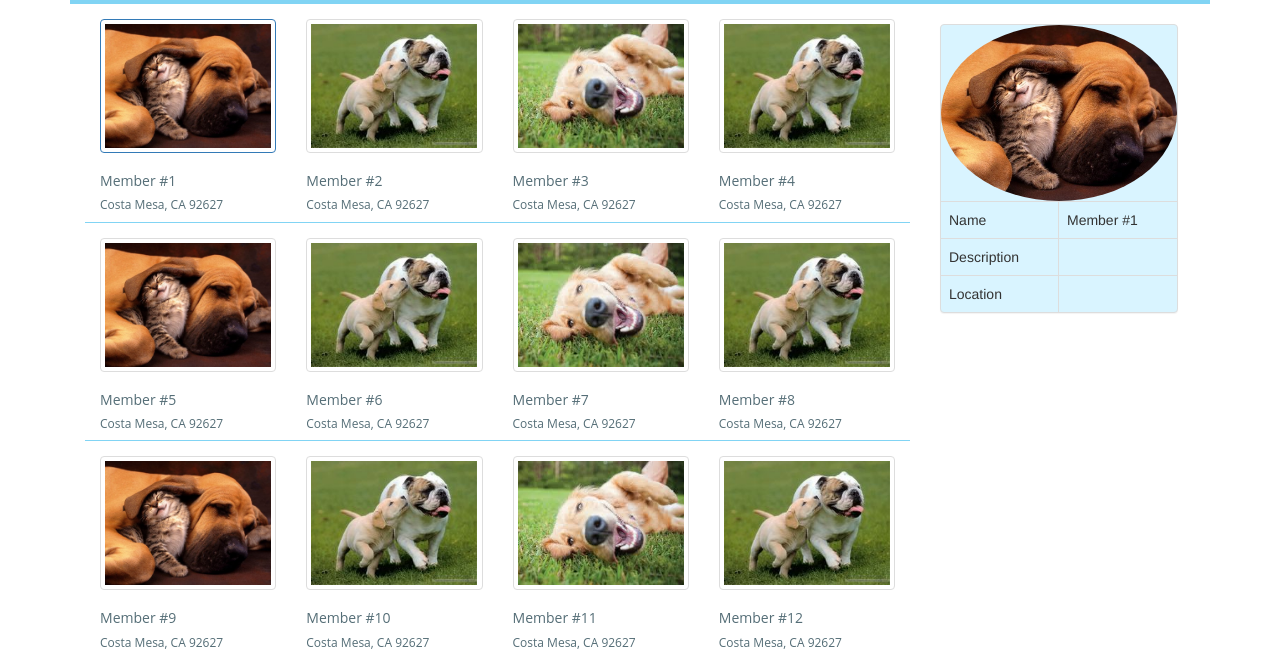
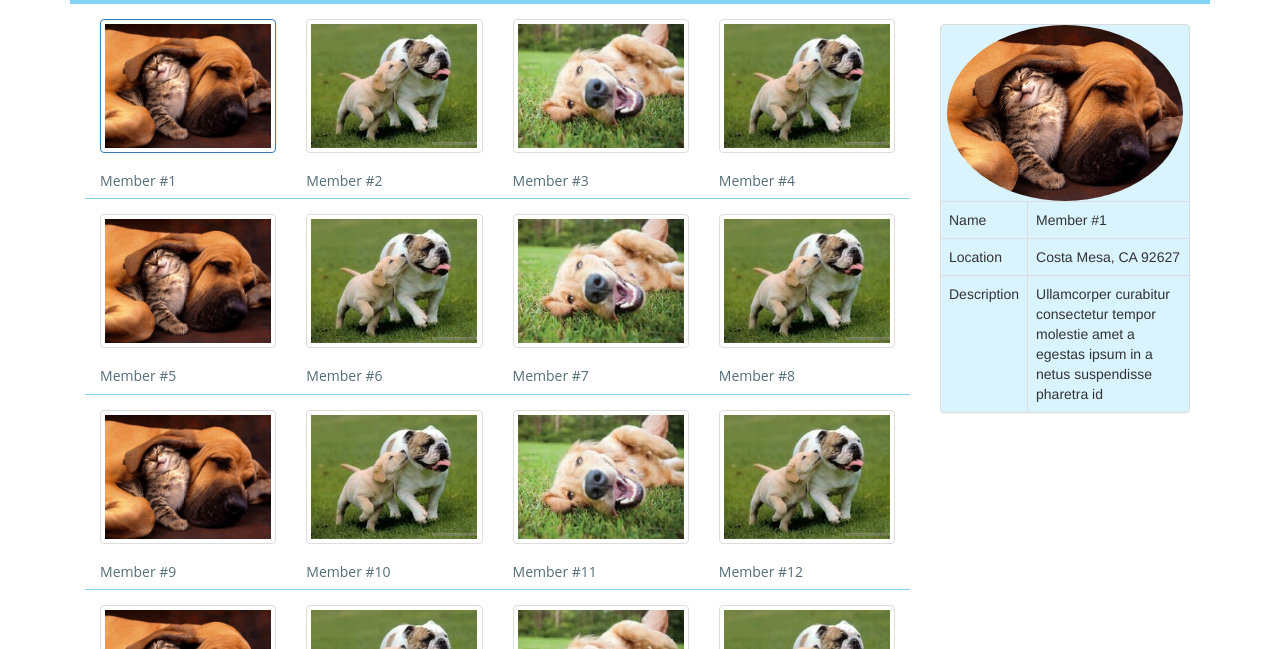
Before and after one commit to octttran/Pet, a plain HTML site: page gallery.html in a window 1280 px wide. Both pictures are taken after a click on the element 188 px from the left and 229 px from the top of the page. Shown: the part 151-800 px from the top of the page. Drawn offline with nearby package versions, Linux system fonts and the light colour scheme.

Commit message:
Fixed on click gallery to show info on sidebar

```diff
--- a/gallery.html
+++ b/gallery.html
@@ -64,7 +64,7 @@
                 </a>
               </div>
               <h5>Member #1</h5>
-              <h6>Costa Mesa, CA 92627</h6>
+              <h6 class="member-location">Costa Mesa, CA 92627</h6>
               <p class="member-description">Ullamcorper curabitur consectetur tempor molestie amet a egestas ipsum in a netus suspendisse pharetra id</p>
             </div>
             <div class="col-md-3">
@@ -74,8 +74,8 @@
                 </a>
               </div>
               <h5>Member #2</h5>
-              <h6>Costa Mesa, CA 92627</h6>
-              <p class="member-description">Ullamcorper curabitur consectetur tempor molestie amet a egestas ipsum in a netus suspendisse pharetra id</p>
+              <h6 class="member-location">Westminster, CA 92683</h6>
+              <p class="member-description">UMi fermentum nulla quam venenatis nunc id enim nisl dolor felis vestibulum interdum vestibulum ipsum diam condiment</p>
             </div>
             <div class="col-md-3">
               <div class="gallery-one">
@@ -84,7 +84,7 @@
                 </a>
               </div>
               <h5>Member #3</h5>
-              <h6>Costa Mesa, CA 92627</h6>
+              <h6 class="member-location">Costa Mesa, CA 92627</h6>
               <p class="member-description">Ullamcorper curabitur consectetur tempor molestie amet a egestas ipsum in a netus suspendisse pharetra id</p>
             </div>
             <div class="col-md-3">
@@ -94,8 +94,8 @@
                 </a>
               </div>
               <h5>Member #4</h5>
-              <h6>Costa Mesa, CA 92627</h6>
-              <p class="member-description">Ullamcorper curabitur consectetur tempor molestie amet a egestas ipsum in a netus suspendisse pharetra id</p>
+              <h6 class="member-location">Westminster, CA 92683</h6>
+              <p class="member-description">UUMi fermentum nulla quam venenatis nunc id enim nisl dolor felis vestibulum interdum vestibulum ipsum diam condiment</p>
             </div>
             <div class="col-md-12 bg-blue">
             </div>
@@ -106,7 +106,7 @@
                 </a>
               </div>
               <h5>Member #5</h5>
-              <h6>Costa Mesa, CA 92627</h6>
+              <h6 class="member-location">Costa Mesa, CA 92627</h6>
               <p class="member-description">Ullamcorper curabitur consectetur tempor molestie amet a egestas ipsum in a netus suspendisse pharetra id</p>
             </div>
             <div class="col-md-3">
@@ -116,8 +116,8 @@
                 </a>
               </div>
               <h5>Member #6</h5>
-              <h6>Costa Mesa, CA 92627</h6>
-              <p class="member-description">Ullamcorper curabitur consectetur tempor molestie amet a egestas ipsum in a netus suspendisse pharetra id</p>
+              <h6 class="member-location">Westminster, CA 92683</h6>
+              <p class="member-description">UMi fermentum nulla quam venenatis nunc id enim nisl dolor felis vestibulum interdum vestibulum ipsum diam condiment</p>
             </div>
             <div class="col-md-3">
               <div class="gallery-one">
@@ -126,7 +126,7 @@
                 </a>
               </div>
               <h5>Member #7</h5>
-              <h6>Costa Mesa, CA 92627</h6>
+              <h6 class="member-location">Costa Mesa, CA 92627</h6>
               <p class="member-description">Ullamcorper curabitur consectetur tempor molestie amet a egestas ipsum in a netus suspendisse pharetra id</p>
             </div>
             <div class="col-md-3">
@@ -136,8 +136,8 @@
                 </a>
               </div>
               <h5>Member #8</h5>
-              <h6>Costa Mesa, CA 92627</h6>
-              <p class="member-description">Ullamcorper curabitur consectetur tempor molestie amet a egestas ipsum in a netus suspendisse pharetra id</p>
+              <h6 class="member-location">Westminster, CA 92683</h6>
+              <p class="member-description">UMi fermentum nulla quam venenatis nunc id enim nisl dolor felis vestibulum interdum vestibulum ipsum diam condiment</p>
             </div>
             <div class="col-md-12 bg-blue">
             </div>
@@ -148,7 +148,7 @@
                 </a>
               </div>
               <h5>Member #9</h5>
-              <h6>Costa Mesa, CA 92627</h6>
+              <h6 class="member-location">Costa Mesa, CA 92627</h6>
               <p class="member-description">Ullamcorper curabitur consectetur tempor molestie amet a egestas ipsum in a netus suspendisse pharetra id</p>
             </div>
             <div class="col-md-3">
@@ -158,8 +158,8 @@
                 </a>
               </div>
               <h5>Member #10</h5>
-              <h6>Costa Mesa, CA 92627</h6>
-              <p class="member-description">Ullamcorper curabitur consectetur tempor molestie amet a egestas ipsum in a netus suspendisse pharetra id</p>
+              <h6 class="member-location">Westminster, CA 92683</h6>
+              <p class="member-description">UMi fermentum nulla quam venenatis nunc id enim nisl dolor felis vestibulum interdum vestibulum ipsum diam condiment</p>
             </div>
             <div class="col-md-3">
               <div class="gallery-one">
@@ -168,7 +168,7 @@
                 </a>
               </div>
               <h5>Member #11</h5>
-              <h6>Costa Mesa, CA 92627</h6>
+              <h6 class="member-location">Costa Mesa, CA 92627</h6>
               <p class="member-description">Ullamcorper curabitur consectetur tempor molestie amet a egestas ipsum in a netus suspendisse pharetra id</p>
             </div>
             <div class="col-md-3">
@@ -178,8 +178,8 @@
                 </a>
               </div>
               <h5>Member #12</h5>
-              <h6>Costa Mesa, CA 92627</h6>
-              <p class="member-description">Ullamcorper curabitur consectetur tempor molestie amet a egestas ipsum in a netus suspendisse pharetra id</p>
+              <h6 class="member-location">Westminster, CA 92683</h6>
+              <p class="member-description">UMi fermentum nulla quam venenatis nunc id enim nisl dolor felis vestibulum interdum vestibulum ipsum diam condiment</p>
             </div>
             <div class="col-md-12 bg-blue">
             </div>
@@ -294,7 +294,7 @@
           <div class="col-md-3">
             <div class="panel panel-default text center bg-light" id="profile-panel">
               <div>
-                <img src="" id="sidebar-img" class="img-circle center-block" width="236px" height="176px">
+                <img src="image/petplay-six.png" id="sidebar-img" class="img-circle center-block" width="236px" height="176px">
               </div>
               <table class="table table-bordered">
                 <tbody>
@@ -303,15 +303,15 @@
                   </tr>
                   <tr>
                     <td>Name</td>
-                    <td id="displayName"></td>
+                    <td id="displayName">Member #1</td>
+                  </tr>
+                  <tr>
+                    <td>Location</td>
+                    <td id="displayLocation">Costa Mesa, CA 92627</td>
                   </tr>
                   <tr>
                     <td>Description</td>
-                    <td id="displayDescription"></td>
-                  </tr>
-                  <tr>
-                    <td>Location</td>
-                    <td id="displayLocation"></td>
+                    <td id="displayDescription">Ullamcorper curabitur consectetur tempor molestie amet a egestas ipsum in a netus suspendisse pharetra id</td>
                   </tr>
                 </tbody>
               </table>
@@ -340,7 +340,7 @@
               <div class="form-group">
                 <label for="contact-email" class="col-md-2 control-label">Email</label>
                 <div class="col-md-10">
-                  <input type="email" class="form-control" id="contact-email" placeholder="nearest city">
+                  <input type="email" class="form-control" id="contact-email" placeholder="example@domail.com">
                 </div>
               </div>
               <div class="form-group">
--- a/js/default.js
+++ b/js/default.js
@@ -2,6 +2,7 @@ $(document).ready(function() {
 
   // Hide the member Description
   $('.member-description').hide();
+  $('.member-location').hide();
 
 
   $('.gallery-one').click(function(){
@@ -13,9 +14,13 @@ $(document).ready(function() {
      var memberName = name.html();
      $('#displayName').html(memberName)
 
-     var location = $(this).find('h6');
+     var location = $(this).siblings('h6');
      var memberLocation = location.html();
-     $('#displayLocation').show(memberLocation);
+     $('#displayLocation').html(memberLocation);
+
+     var description = $(this).siblings('p');
+     var memberDescription = description.html();
+     $('#displayDescription').html(memberDescription);
 
 
 
```
